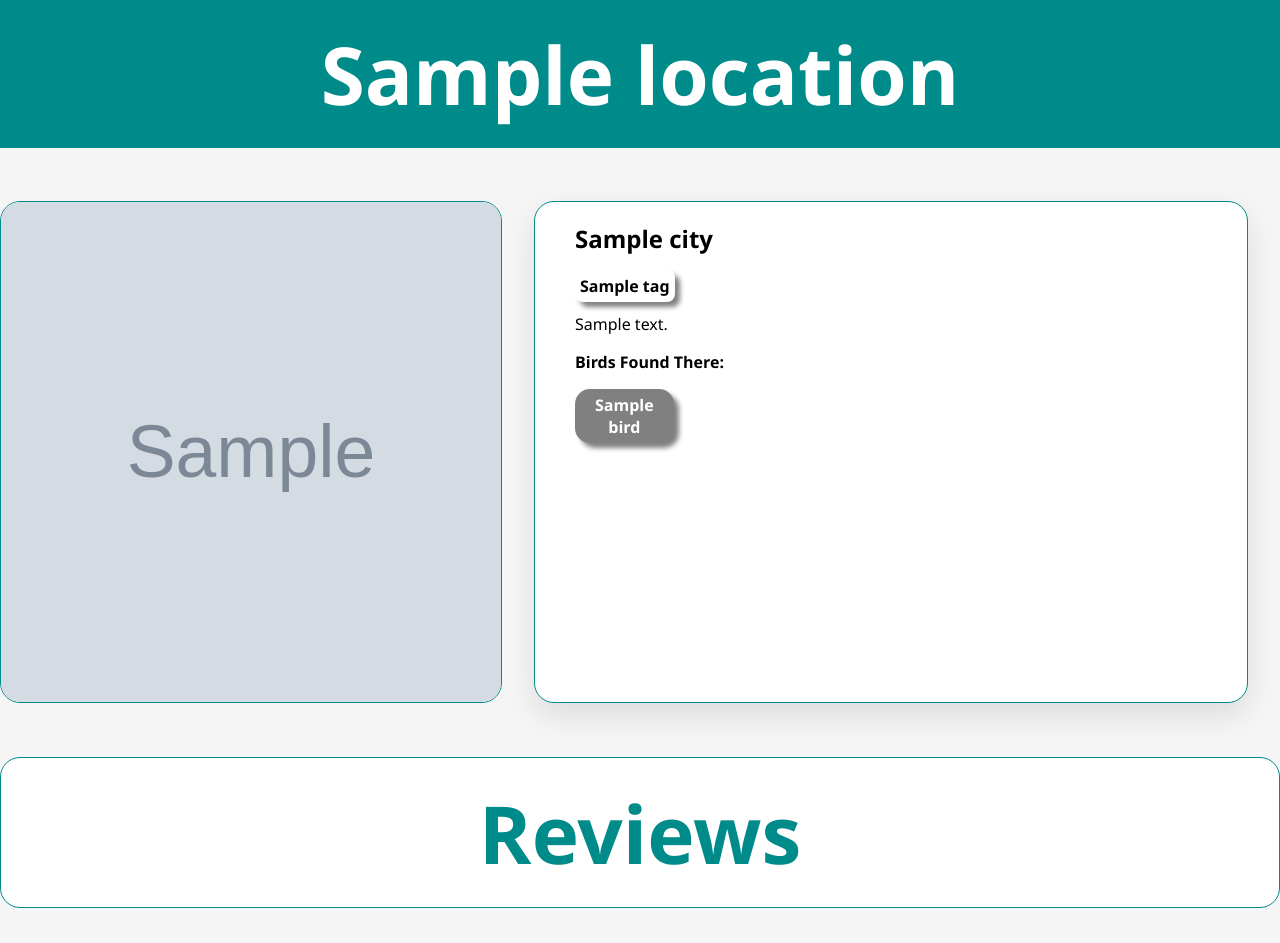
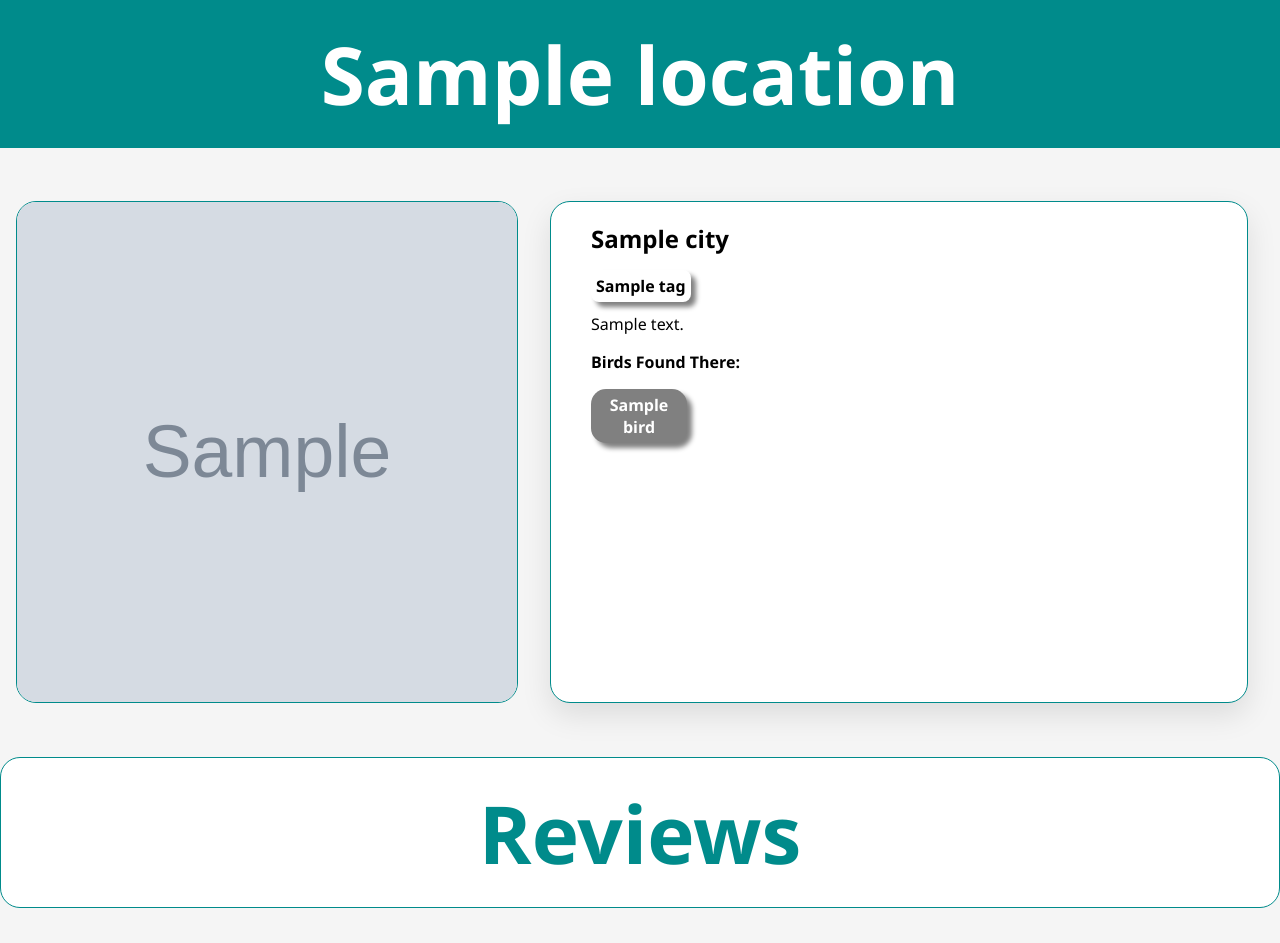
Before and after one commit to p-tigris/for-the-birds, a Django app: template main_app/templates/locations/detail.html in a window 1280 px wide. Shown: the part 161-1104 px from the top of the page. Run offline with Django 5.2, Linux system fonts and the light colour scheme; the template is opened without the code that fills it: most values are stand-ins (such as "Sample title", 1, 10 or a date in 2020); grey boxes marked "Sample" are stand-in pictures; data that the repository does not hold is empty; some libraries are stand-ins or nearby versions; some web fonts are replaced.

Commit message:
location detail css updated

```diff
--- a/main_app/static/css/locations/detail.css
+++ b/main_app/static/css/locations/detail.css
@@ -20,6 +20,7 @@ body {
 
 .location-container {
     display: flex;
+    margin-left: 1rem;
 }
 
 #location-info {
```
